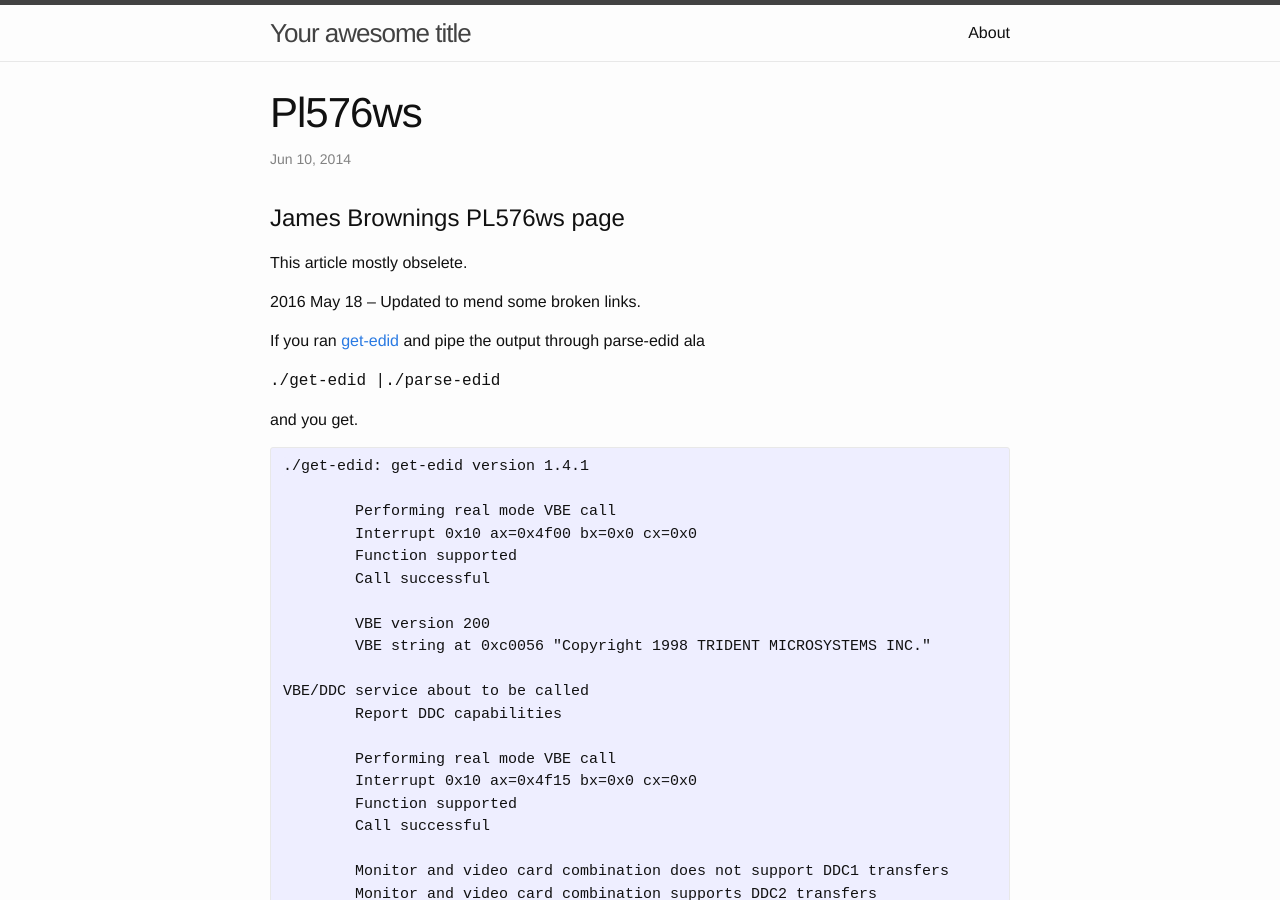
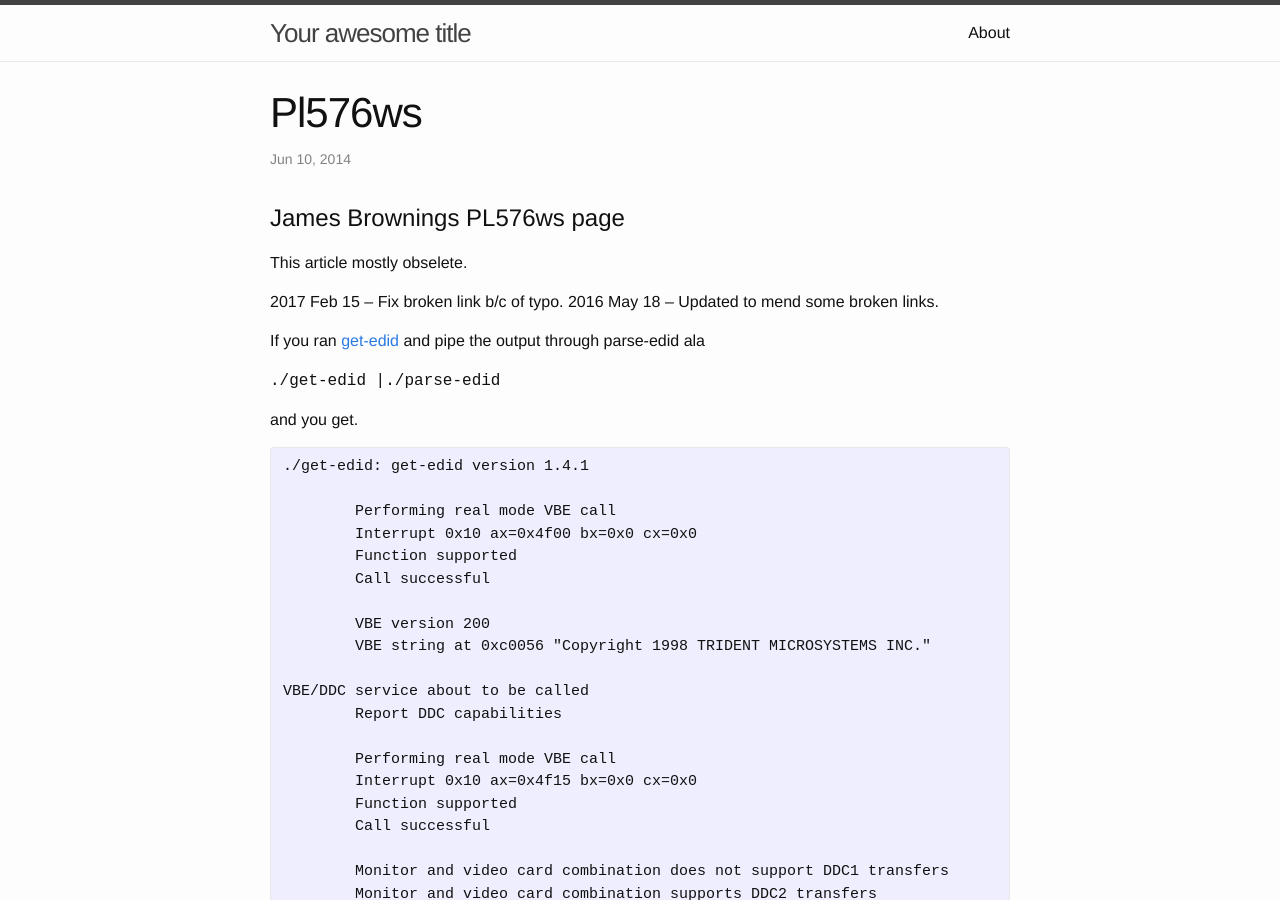
Before and after one commit to JamesB192/JamesB192.github.io, a Jekyll site: the page built from _posts/2014-06-10-pl576ws.markdown, in a window 1280 px wide and 900 px high. Built offline with Jekyll 4.4.1, drawn with Linux system fonts in a browser that asks for light colours; our own code applies the rules of GitHub Pages for plain Markdown files; part of the change alters nothing that is shown.

Commit message:
pl576 fix link typo

```diff
--- a/_posts/2014-06-10-pl576ws.markdown
+++ b/_posts/2014-06-10-pl576ws.markdown
@@ -2,6 +2,7 @@
 
 This article mostly obselete.
 
+2017 Feb 15 -- Fix broken link b/c of typo.
 2016 May 18 -- Updated to mend some broken links.
 
 If you ran [get-edid](http://www.polypux.org/projects/read-edid/) and pipe the output through parse-edid ala
@@ -80,4 +81,4 @@ EndSection</samp>
 
 You could then insert the approprite data into your configuration files. This was done on a modified
   [LTSP Term 150](http://store.disklessworkstations.com/info/ltsp_t150.html) running
-  [Xorg](http://www.gentoo.org/](Gentoo Linux) and [http://xorg.freedesktop.org/) 6.8.2-r6.
+  [Gentoo Linux](http://www.gentoo.org/) and [Xorg](http://xorg.freedesktop.org/) 6.8.2-r6.
```
